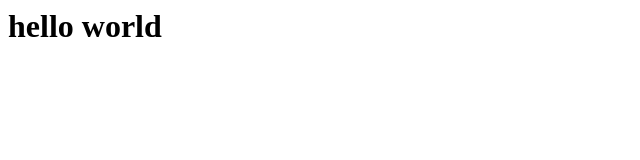
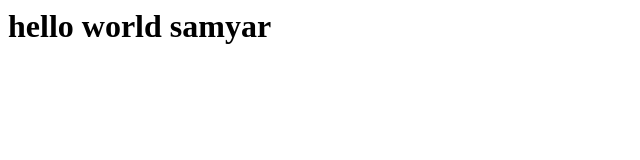
Before and after one commit to samyar777/samhome.github.io, a plain HTML site: page index.html in a window 1280 px wide. Shown: the whole page, without its empty margins (0-640 px from the left). Drawn offline with Linux system fonts and the light colour scheme.

Commit message:
Update index.html

```diff
--- a/index.html
+++ b/index.html
@@ -6,7 +6,7 @@
 
 
 	<body>
-		<h1>hello world </h1>
+		<h1>hello world samyar</h1>
 	</body>
 
 </html>
```
